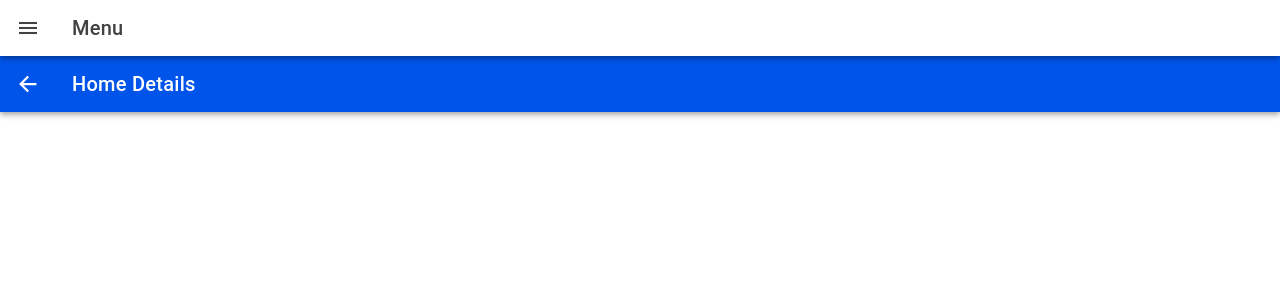
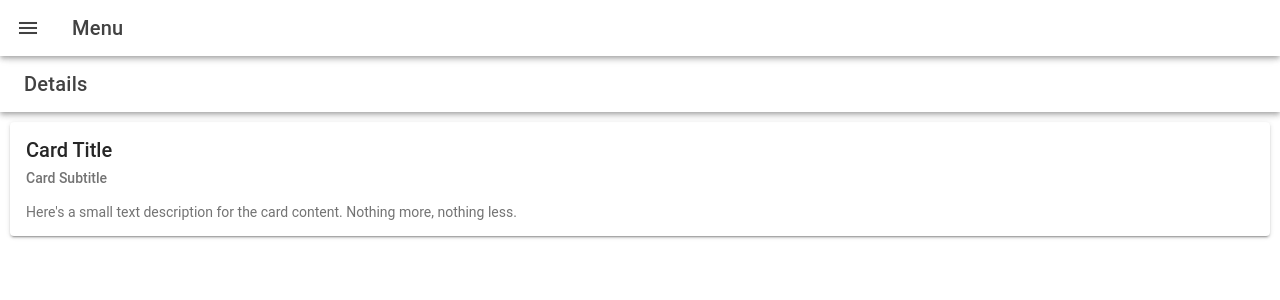
Before and after one commit to ArkDriveDev/it35-lab, a React (Vite) app: page /it35-lab/app/details in a window 1280 px wide. Shown: the top 300 px of the page. Built offline with nearby package versions, Linux system fonts and the light colour scheme.

Commit message:
Added cards and UI fixes

```diff
--- a/src/pages/Details.tsx
+++ b/src/pages/Details.tsx
@@ -1,26 +1,36 @@
 import {
-    IonBackButton,
   IonButtons,
     IonContent,
     IonHeader,
-      IonMenuButton,
     IonPage,
     IonTitle,
-      IonToolbar
+    IonToolbar,
+    IonCard,
+    IonCardContent,
+    IonCardHeader,
+    IonCardSubtitle,
+    IonCardTitle
 } from '@ionic/react';
 
 const Details: React.FC = () => {
   return (
     <IonPage>
       <IonHeader>
-          <IonToolbar color="primary">
+        <IonToolbar>
           <IonButtons slot='start'>
-                <IonBackButton defaultHref='/it35-lab/app/home'></IonBackButton>
           </IonButtons>
-            <IonTitle>Home Details</IonTitle>
+          <IonTitle>Details</IonTitle>
         </IonToolbar>
       </IonHeader>
-        <IonContent className='ion-padding'>
+      <IonContent fullscreen>
+      <IonCard>
+      <IonCardHeader>
+        <IonCardTitle>Card Title</IonCardTitle>
+        <IonCardSubtitle>Card Subtitle</IonCardSubtitle>
+      </IonCardHeader>
+
+      <IonCardContent>Here's a small text description for the card content. Nothing more, nothing less.</IonCardContent>
+    </IonCard>
       </IonContent>
     </IonPage>
   );
```
Lines whose indentation alone changed are shown as unchanged.
